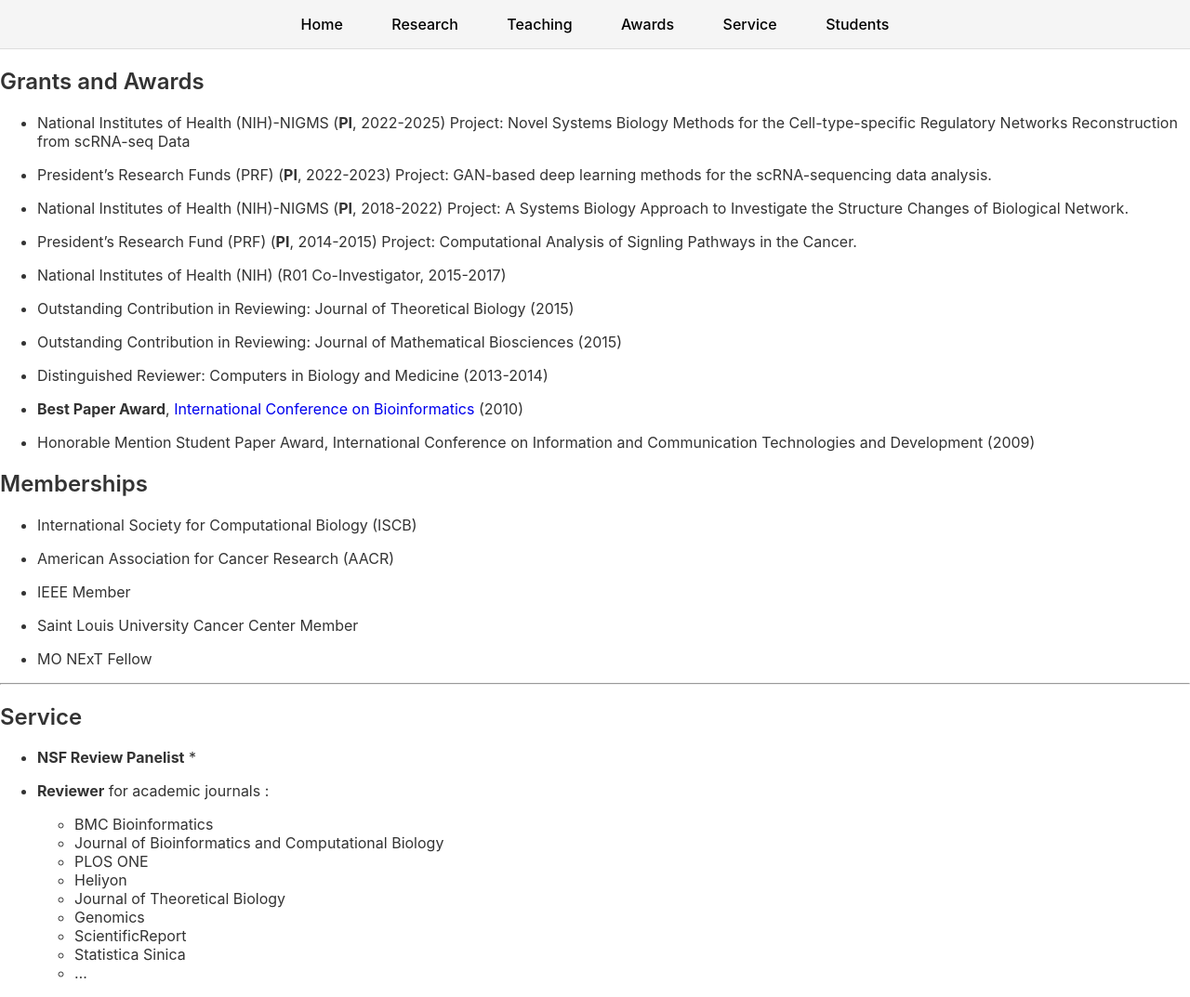
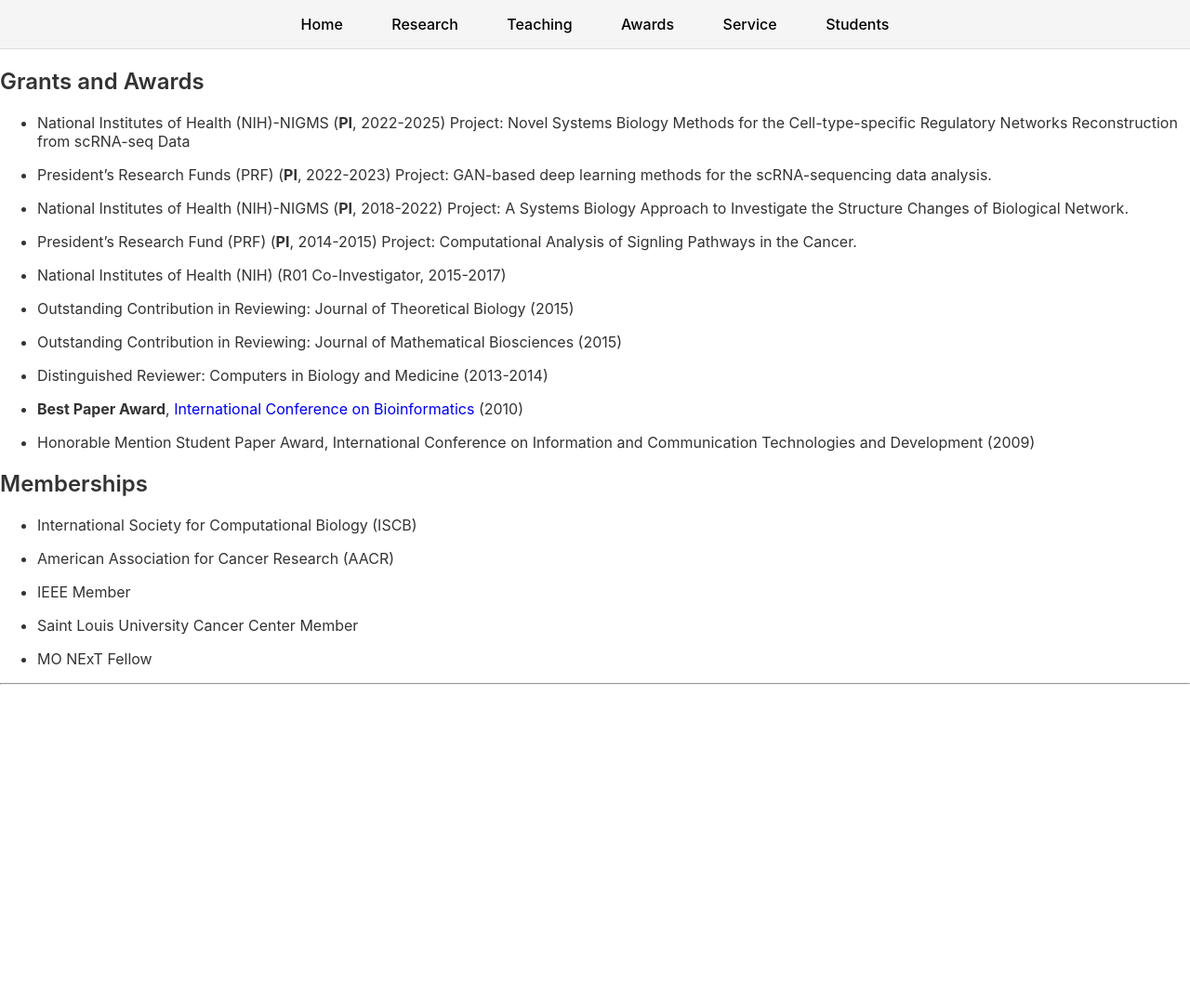
Before and after one commit to GongData/gongData.github.io, a Jekyll site: the page built from _pages/Awards.md, in a window 1280 px wide. Shown: the whole page at 93% size. Built offline with Jekyll 4.4.1, drawn with Linux system fonts in a browser that asks for light colours; after the commit the page ends 900 px from its top, so only the background shows below that.

Commit message:
Update Awards.md

```diff
--- a/_pages/Awards.md
+++ b/_pages/Awards.md
@@ -49,18 +49,3 @@ International Conference on Bioinformatics</a> (2010)
 - MO NExT Fellow
 
 ---
-
-## Service
-
-- **NSF Review Panelist** *
-
-- **Reviewer** for academic journals :
-  - BMC Bioinformatics
-  - Journal of Bioinformatics and Computational Biology
-  - PLOS ONE
-  - Heliyon
-  - Journal of Theoretical Biology
-  - Genomics
-  - ScientificReport
-  - Statistica Sinica
-  - ...
```
